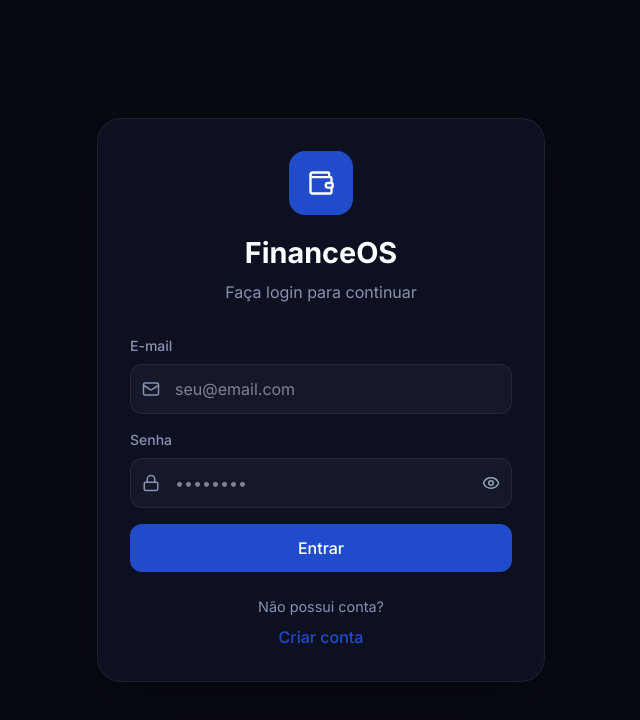
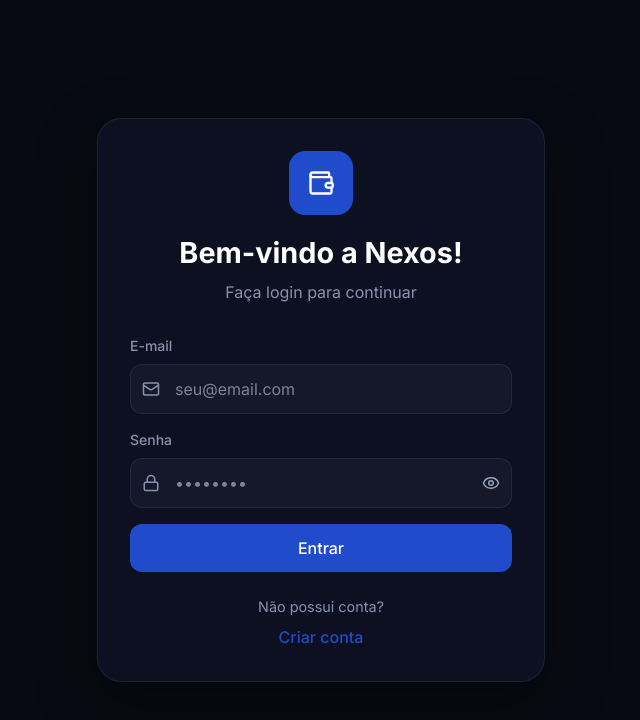
Before and after one commit to nicolasdosantos/Software-Financeiro, a React (Vite) app: page / in a window 1280 px wide. Shown: the top 720 px of the page, without its empty margins (319-959 px from the left). Built offline with nearby package versions, Linux system fonts and the light colour scheme; no server answers.

Commit message:
Profile, Ajustes name navbar e login

```diff
--- a/src/app/components/Profile.tsx
+++ b/src/app/components/Profile.tsx
@@ -82,7 +82,7 @@
         {/* Avatar card */}
         <motion.div initial={{ opacity: 0, y: 20 }} animate={{ opacity: 1, y: 0 }}
           className="rounded-2xl p-4 sm:p-5 flex items-center gap-4"
-          style={{ background: "var(--card)", border: "1px solid var(--border)" }}>
+          style={{ background: "var(--card)", border: "1px solid var(--border)", justifyContent: "space-around" }}>
           <div className="relative shrink-0">
             <div className="w-16 h-16 sm:w-20 sm:h-20 rounded-2xl flex items-center justify-center text-white font-bold"
               style={{ background: "linear-gradient(135deg, #193faf, #000000)", fontSize: "clamp(1.5rem,5vw,2rem)" }}>
@@ -198,7 +198,7 @@
           className="flex items-center gap-2 px-5 py-3 rounded-xl text-white font-medium w-full sm:w-auto justify-center sm:justify-start"
           style={{
             background: saved ? "#10d9a4" : "var(--primary)",
-            opacity: loading ? 0.7 : 1
+            opacity: loading ? 0.7 : 1, justifyContent: "center", width: "100%"
           }}
         >
           {loading
--- a/src/app/components/Transactions.tsx
+++ b/src/app/components/Transactions.tsx
@@ -132,8 +132,7 @@
         {/* Search */}
         <div className="flex items-center gap-2 rounded-xl px-3 py-2.5"
           style={{ background: "var(--secondary)", border: "1px solid var(--border)" }}>
-          <Search size={15} style={{ color: "var(--muted-foreground)", shrink: 0 }} />
-          <input
+          <Search size={15} className="shrink-0" style={{ color: "var(--muted-foreground)" }} />          <input
             style={{ background: "transparent", outline: "none", color: "var(--foreground)", width: "100%", fontSize: "0.875rem" }}
             placeholder="Buscar transações..."
             value={search}
--- a/src/app/layouts/MainLayout.tsx
+++ b/src/app/layouts/MainLayout.tsx
@@ -110,7 +110,7 @@
                 fontSize: "1rem",
               }}
             >
-              FinanceOS
+              Bem vindo a Nexo!
             </span>
           </div>
 
--- a/src/app/pages/Login.tsx
+++ b/src/app/pages/Login.tsx
@@ -87,7 +87,7 @@
                                 fontWeight: 700,
                             }}
                         >
-                            FinanceOS
+                            Bem-vindo a Nexos!
                         </h1>
 
                         <p
```
